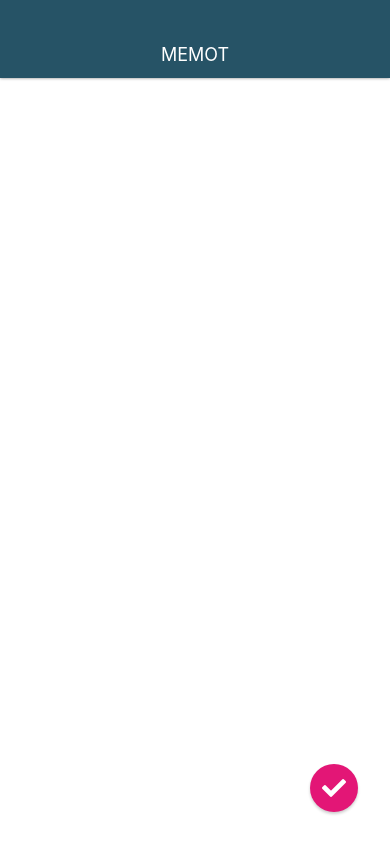
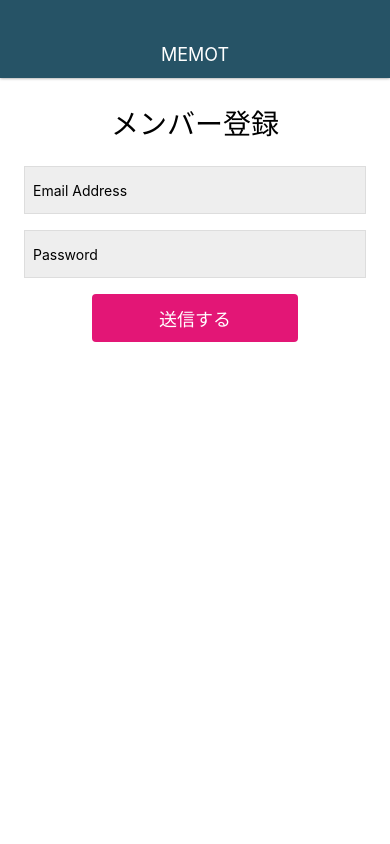
Before and after one commit to whitebear0320/MemoApp, a React Native app: screen / in a window 390 px wide. Built offline with nearby package versions, Linux system fonts and the light colour scheme.

Commit message:
Create Login and SignUp Screen

```diff
--- a/App.js
+++ b/App.js
@@ -5,13 +5,15 @@
 import Appbar from './src/components/Appbar'
 // import MemoListScreen from './src/screens/MemoListScreen'
 // import MemoDetailScreen from './src/screens/MemoDetailScreen'
-import MemoEditScreen from './src/screens/MemoEditScreen'
+// import MemoEditScreen from './src/screens/MemoEditScreen'
+// import LoginScreen from './src/screens/LoginScreen'
+import SignUpScreen from './src/screens/SignUpScreen'
 
 export default function App() {
   return (
     <View style={styles.container}>
       <Appbar/>
-      <MemoEditScreen/>
+      <SignUpScreen/>
     </View>
   );
 }
--- /dev/null
+++ b/src/screens/LoginScreen.js
@@ -0,0 +1,56 @@
+import React from 'react'
+import { StyleSheet, View, Text, TextInput, TouchableHighlight } from 'react-native'
+
+class LoginScreen extends React.Component {
+  render() {
+    return (
+      <View style={styles.container}>
+        <Text style={styles.title}>ログイン</Text>
+        <TextInput style={styles.input} value="Email Address" />
+        <TextInput style={styles.input} value="Password" />
+        <TouchableHighlight style={styles.button} onPress={() => {}} underlayColor="#c70f56" >
+          <Text style={styles.buttonTitle}>ログインする</Text>
+        </TouchableHighlight>
+      </View>
+    )
+  }
+}
+
+const styles = StyleSheet.create({
+  container: {
+    flex: 1,
+    width: '100%',
+    padding: 24,
+    backgroundColor: '#fff'
+  },
+  title: {
+    fontSize: 28,
+    alignSelf: 'center',
+    marginBottom: 24
+
+  },
+  input: {
+    backgroundColor: '#eee',
+    height: 48,
+    marginBottom: 16,
+    borderWidth: 1,
+    borderColor: '#ddd',
+    padding: 8
+  },
+  button: {
+    backgroundColor: '#e31676',
+    height: 48,
+    borderRadius: 4,
+    justifyContent: 'center',
+    alignItems: 'center',
+    width: '60%',
+    alignSelf: 'center'
+
+  },
+  buttonTitle: {
+    color: '#fff',
+    fontSize: 18
+  }
+})
+
+export default LoginScreen
--- /dev/null
+++ b/src/screens/SignUpScreen.js
@@ -0,0 +1,56 @@
+import React from 'react'
+import { StyleSheet, View, Text, TextInput, TouchableHighlight } from 'react-native'
+
+class SignUpScreen extends React.Component {
+  render() {
+    return (
+      <View style={styles.container}>
+        <Text style={styles.title}>メンバー登録</Text>
+        <TextInput style={styles.input} value="Email Address" />
+        <TextInput style={styles.input} value="Password" />
+        <TouchableHighlight style={styles.button} onPress={() => {}} underlayColor="#c70f56" >
+          <Text style={styles.buttonTitle}>送信する</Text>
+        </TouchableHighlight>
+      </View>
+    )
+  }
+}
+
+const styles = StyleSheet.create({
+  container: {
+    flex: 1,
+    width: '100%',
+    padding: 24,
+    backgroundColor: '#fff'
+  },
+  title: {
+    fontSize: 28,
+    alignSelf: 'center',
+    marginBottom: 24
+
+  },
+  input: {
+    backgroundColor: '#eee',
+    height: 48,
+    marginBottom: 16,
+    borderWidth: 1,
+    borderColor: '#ddd',
+    padding: 8
+  },
+  button: {
+    backgroundColor: '#e31676',
+    height: 48,
+    borderRadius: 4,
+    justifyContent: 'center',
+    alignItems: 'center',
+    width: '60%',
+    alignSelf: 'center'
+
+  },
+  buttonTitle: {
+    color: '#fff',
+    fontSize: 18
+  }
+})
+
+export default SignUpScreen
```
